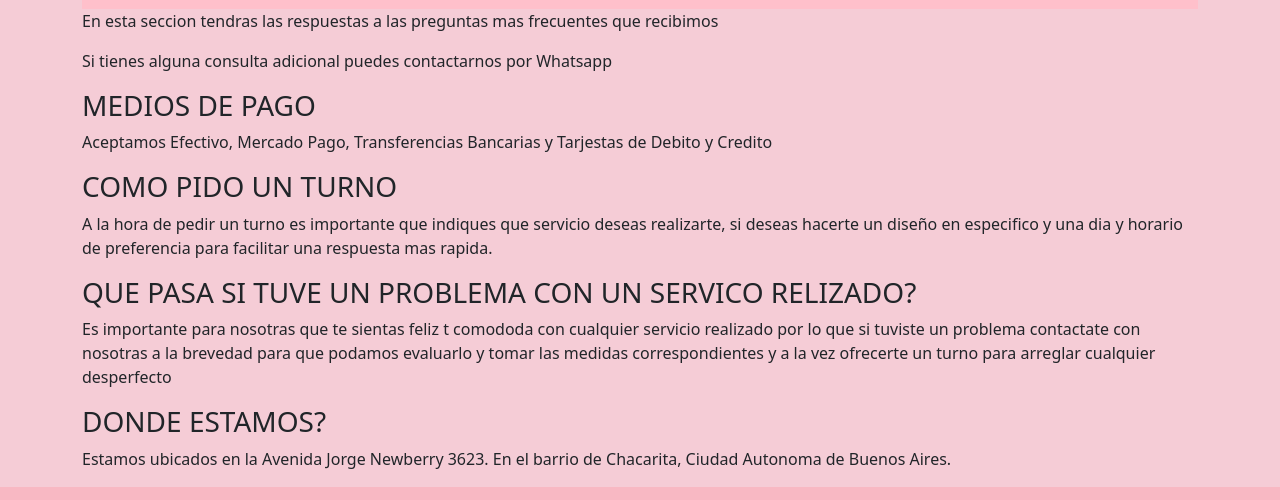
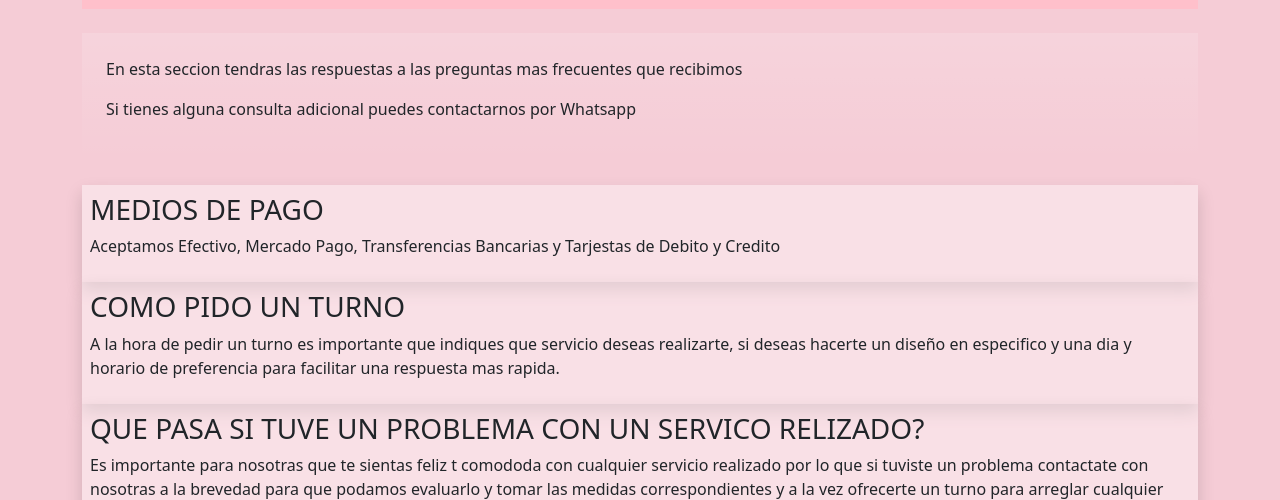
Before and after one commit to BarbaraYanek/proyecto-monabella, a plain HTML site: page pages/precios/preguntasfrecuentes/preguntasfrecuentes.html in a window 1280 px wide. Shown: the part 170-670 px from the top of the page. Drawn offline with nearby package versions, Linux system fonts and the light colour scheme.

Commit message:
seccion preguntas

```diff
--- a/css/styles.css
+++ b/css/styles.css
@@ -221,3 +221,7 @@ footer {
 .info {
 font-size: 1.2rem;
 }
+
+.preguntas {
+  background-color: #ffffff60;
+}
--- a/pages/precios/preguntasfrecuentes/preguntasfrecuentes.html
+++ b/pages/precios/preguntasfrecuentes/preguntasfrecuentes.html
@@ -50,29 +50,29 @@
         <div class="titulo-secundario ">
             <h2 class=" fw-light h1">PREGUNTAS FRECUENTES</h2>
         </div>
-        <div>
+        <div class="bg bg-gradient p-4 my-4 ">
             <p>En esta seccion tendras las respuestas a las preguntas mas frecuentes que recibimos </p>
             <p>Si tienes alguna consulta adicional puedes contactarnos por Whatsapp</p>
         </div>
 
         <div>
-            <div>
+            <div class="conteiner shadow p-2 preguntas">
                 <h3>MEDIOS DE PAGO</h3>
                 <p>Aceptamos Efectivo, Mercado Pago, Transferencias Bancarias y Tarjestas de Debito y Credito</p>
             </div>
-            <div>
+            <div class="conteiner shadow p-2 preguntas">
                 <h3>COMO PIDO UN TURNO</h3>
                 <P>A la hora de pedir un turno es importante que indiques que servicio deseas realizarte, si deseas
                     hacerte un diseño en especifico y una dia y horario de preferencia para facilitar una respuesta mas
                     rapida.</P>
             </div>
-            <div>
+            <div class="conteiner shadow p-2 preguntas">
                 <h3>QUE PASA SI TUVE UN PROBLEMA CON UN SERVICO RELIZADO?</h3>
                 <p>Es importante para nosotras que te sientas feliz t comododa con cualquier servicio realizado por lo
                     que si tuviste un problema contactate con nosotras a la brevedad para que podamos evaluarlo y tomar
                     las medidas correspondientes y a la vez ofrecerte un turno para arreglar cualquier desperfecto </p>
             </div>
-            <div>
+            <div class="conteiner shadow p-2 mb-5 preguntas">
                 <h3>DONDE ESTAMOS?</h3>
                 <p>Estamos ubicados en la Avenida Jorge Newberry 3623. En el barrio de Chacarita, Ciudad Autonoma de
                     Buenos Aires.</p>
```
